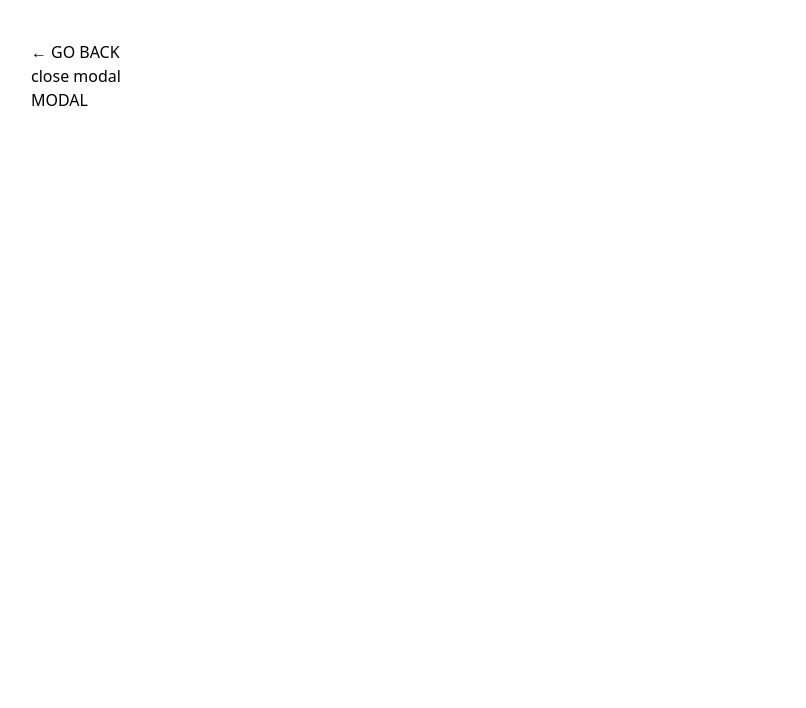
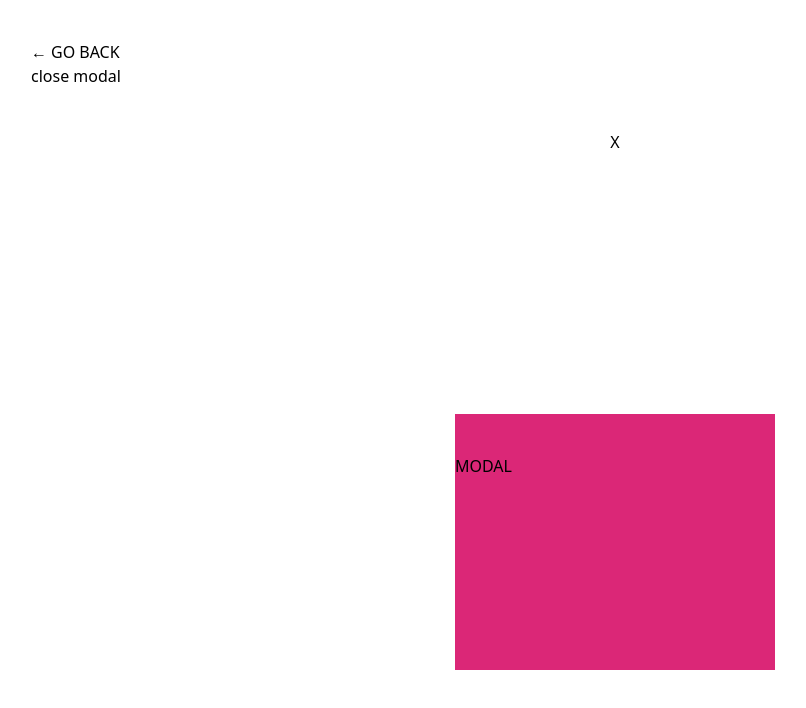
Before and after one commit to anetakasprzak/next-practice-app, a Next.js app: page /modal in a window 1280 px wide. Both pictures are taken after a click on the button "open modal". Shown: the top 708 px of the page, without its empty margins (25-831 px from the left). Built offline with nearby package versions, Linux system fonts and the light colour scheme.

Commit message:
modal styles

```diff
--- a/app/modal/page.js
+++ b/app/modal/page.js
@@ -14,11 +14,40 @@ export default function Page() {
       ) : (
         <button onClick={() => setIsModalOpen(false)}>close modal</button>
       )}
-      {isModalOpen && <Modal />}
+      {isModalOpen && <Modal setIsModalOpen={setIsModalOpen} />}
     </div>
   );
 }
 
-const Modal = () => {
-  return <p>MODAL</p>;
+const Modal = ({ setIsModalOpen }) => {
+  return (
+    <div
+      className="b
+    lur-sm  z-0 absolute w-full h-full top-0 left-0 grid place-items-center"
+    >
+      <button onClick={() => setIsModalOpen(false)}>X</button>
+      <div className="py-10 w-80 h-64 bg-pink-600 z-10">MODAL</div>
+    </div>
+  );
 };
+
+// const fruits = ["Banana", "Orange", "Lemon"];
+// const citrus = fruits.slice(0, 1);
+// console.log(fruits);
+// console.log(citrus);
+//fruits.slice(-1);
+
+// const fruits = ["Banana", "Orange", "Apple", "Mango"];
+// console.log(fruits.toSpliced(2, 3, "Lemon", "Kiwi"));
+
+// const months = ["Jan", "Feb", "Mar", "Apr"];
+// console.log(months.toSorted().toReversed());
+
+// const numbers = [4, 9, 16, 25, 29];
+// let first = numbers.find((value) => value > 18);
+
+// function myFunction(value, index, array) {
+//   return value > 18;
+// }
+
+// console.log(first);
```
